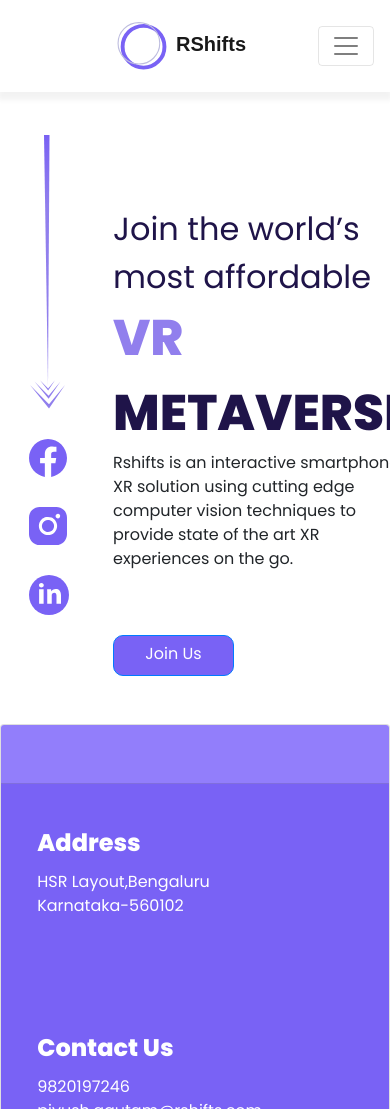
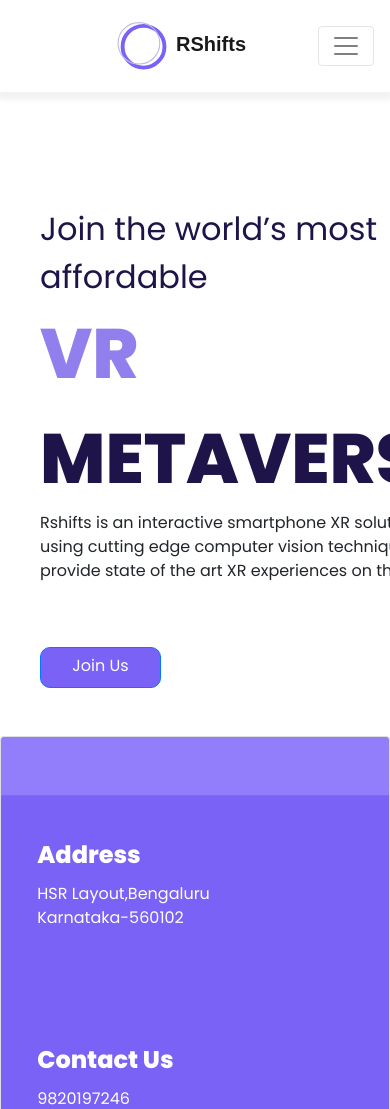
Before and after one commit to piyushgIITian/rshifts-web-dev-test-2, a React app: page / in a window 390 px wide. Shown: the top 1109 px of the page. Built offline with nearby package versions, Linux system fonts and the light colour scheme; some packages are replaced by stand-ins of ours; no server answers; a web font is replaced by a local one.

Commit message:
size changes fixed

```diff
--- a/src/components/LandingPage.js
+++ b/src/components/LandingPage.js
@@ -28,7 +28,7 @@
       <Header buttonText={headerText} link={"/login"}/>
       <div className="container-lp-1">
 
-        <div style={{alignItems:"center"}}>
+        <div className='sidePanel' style={{alignItems:"center"}}>
         <Image className="illus-arrow"src={arrow}/>
 
         {/**
--- a/src/style.css
+++ b/src/style.css
@@ -191,11 +191,8 @@
     }
   }
 @media screen and (max-width: 600px){
-    #vr{
-        font-size: 50px;
-    }
-    #meta{
-        font-size: 50px;
+    .sidePanel{
+        display: none;
     }
 }
 
```
